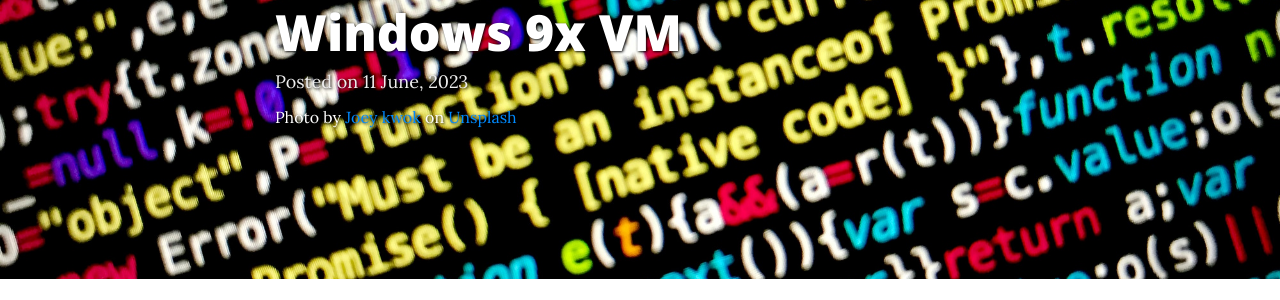
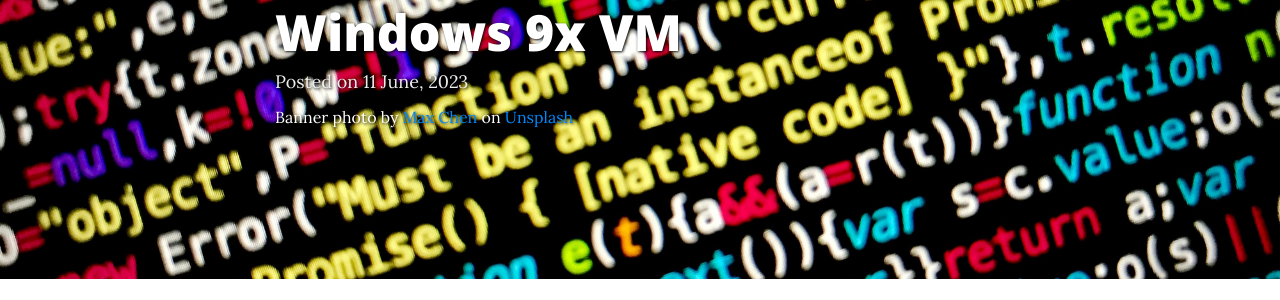
Before and after one commit to noodlecollie/noodlecollie.github.io, a Jekyll site: the page built from _posts/2023-06-11-win9x-vm.md, in a window 1280 px wide and 900 px high. Shown: the part 236-536 px from the top of the window. Built offline with Jekyll 4.4.1, drawn with Linux system fonts in a browser that asks for light colours; nearby versions of some CDN libraries; comment, search, counter and statistics services are not loaded.

Commit message:
Fixed incorrect credit

```diff
--- a/_posts/2023-06-11-win9x-vm.md
+++ b/_posts/2023-06-11-win9x-vm.md
@@ -2,7 +2,7 @@
 layout: post
 title: Windows 9x VM
 cover-img: /assets/img/posts/2023-06-11-win9x-vm/banner.jpg
-cover-img-credit: 'Photo by <a href="https://unsplash.com/@spideyjoey">Joey kwok</a> on <a href="https://unsplash.com/photos/jbIsTd7rdd8">Unsplash</a>'
+cover-img-credit: 'Banner photo by <a href="https://unsplash.com/@maxchen2k">Max Chen</a> on <a href="https://unsplash.com/photos/lud4OaUCP4Q">Unsplash</a>'
 thumbnail-img: /assets/img/posts/2023-06-11-win9x-vm/thumbnail.jpg
 share-img: /assets/img/posts/2023-06-11-win9x-vm/banner.jpg
 tags: [virtualisation, windows 95, windows 98, windows]
```
Also changed, not shown: _posts/2020-05-29-compiling-programs-for-pocket-pc-in-2020.md (+1 -1 lines).
